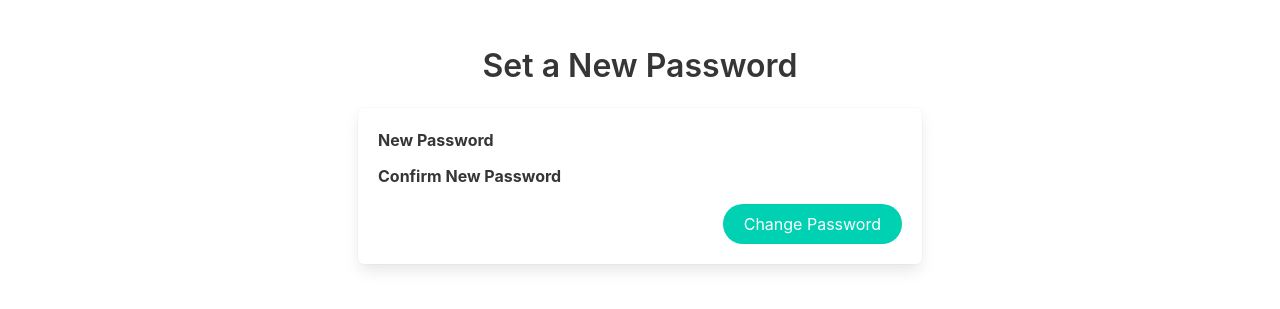
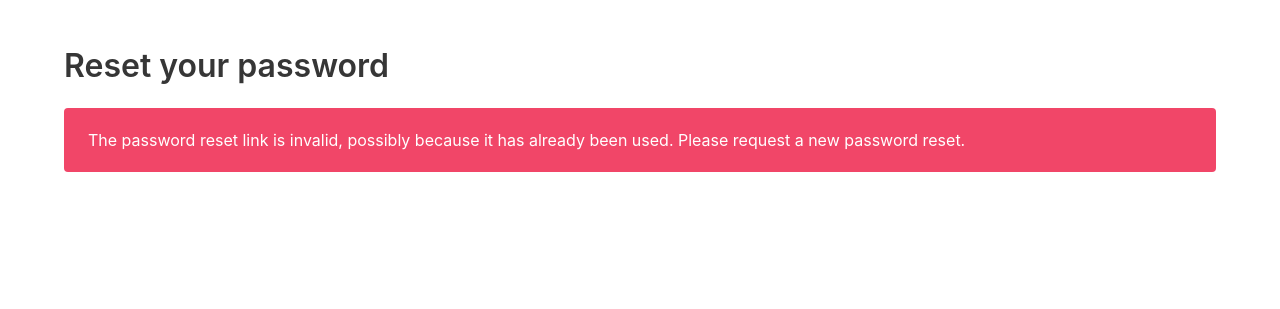
Before and after one commit to peeld/tridentweb, a Django app: page /accounts/reset/1/1/ in a window 1280 px wide. Shown: the part 56-365 px from the top of the page. Run offline with Django 5.2, Linux system fonts and the light colour scheme; some libraries are stand-ins or nearby versions.

Commit message:
forgot password flow

```diff
--- a/tridentapp/templates/registration/password_reset_confirm.html
+++ b/tridentapp/templates/registration/password_reset_confirm.html
@@ -1,40 +1,28 @@
 {% extends "base.html" %}
+{% load i18n %}
+
 {% block content %}
 <section class="section">
   <div class="container">
-    <div class="columns is-centered">
-      <div class="column is-half">
-        <h1 class="title has-text-centered">Set a New Password</h1>
-        <div class="box">
-          <form method="post">
-            {% csrf_token %}
-            {{ form.non_field_errors }}
+    <h1 class="title">{% trans "Reset your password" %}</h1>
 
-            <div class="field">
-              <label class="label">New Password</label>
-              <div class="control">
-                {{ form.new_password1 }}
-              </div>
-              {{ form.new_password1.errors }}
-            </div>
-
-            <div class="field">
-              <label class="label">Confirm New Password</label>
-              <div class="control">
-                {{ form.new_password2 }}
-              </div>
-              {{ form.new_password2.errors }}
-            </div>
-
-            <div class="field is-grouped is-grouped-right mt-4">
-              <div class="control">
-                <button type="submit" class="button is-primary is-rounded">Change Password</button>
-              </div>
-            </div>
-          </form>
+    {% if validlink %}
+      <form method="post">
+        {% csrf_token %}
+        {{ form.as_p }}
+        <div class="field">
+          <div class="control">
+            <button type="submit" class="button is-primary">
+              {% trans "Change my password" %}
+            </button>
+          </div>
         </div>
+      </form>
+    {% else %}
+      <div class="notification is-danger">
+        {% trans "The password reset link is invalid, possibly because it has already been used. Please request a new password reset." %}
       </div>
-    </div>
+    {% endif %}
   </div>
 </section>
 {% endblock %}
```
